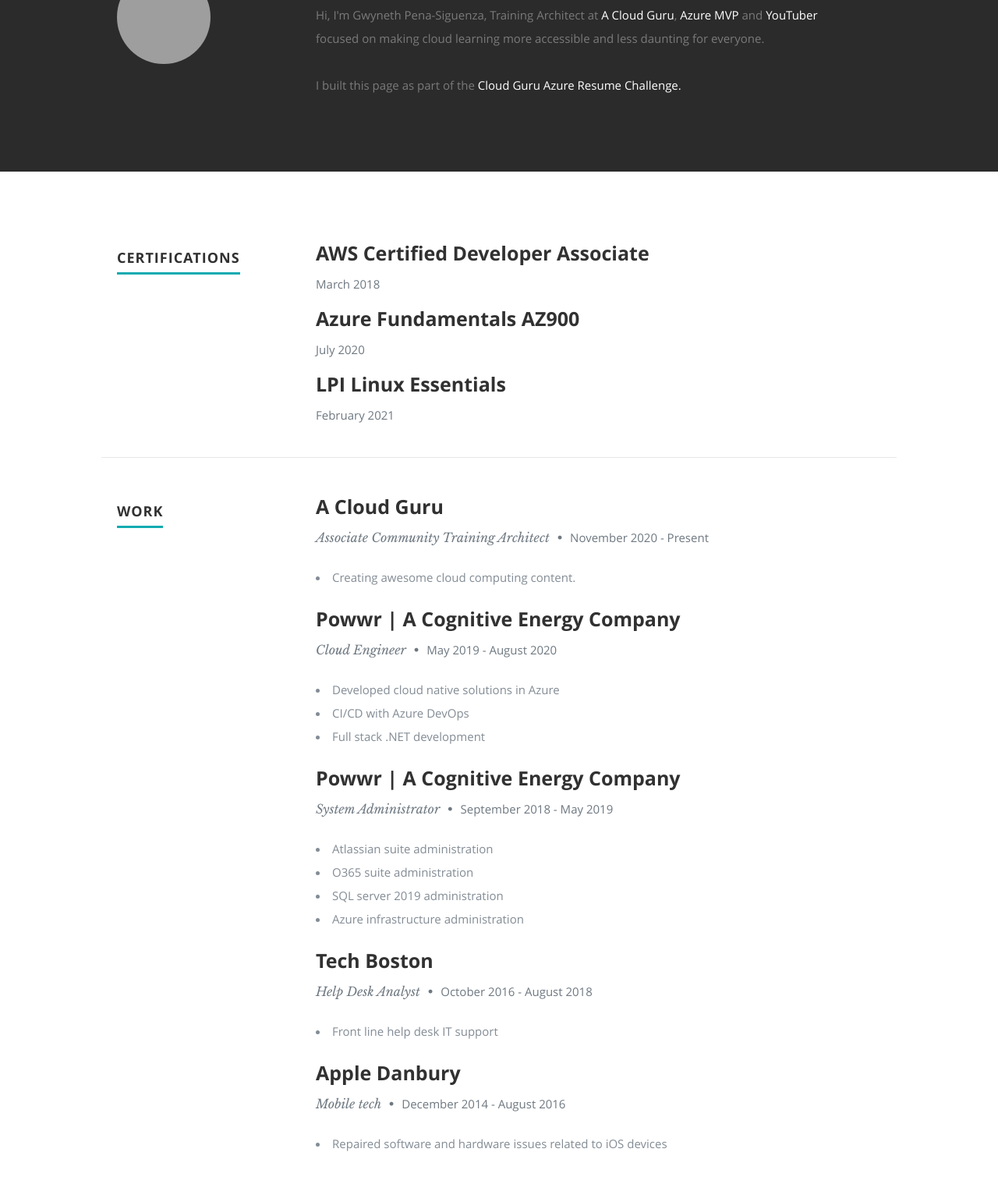
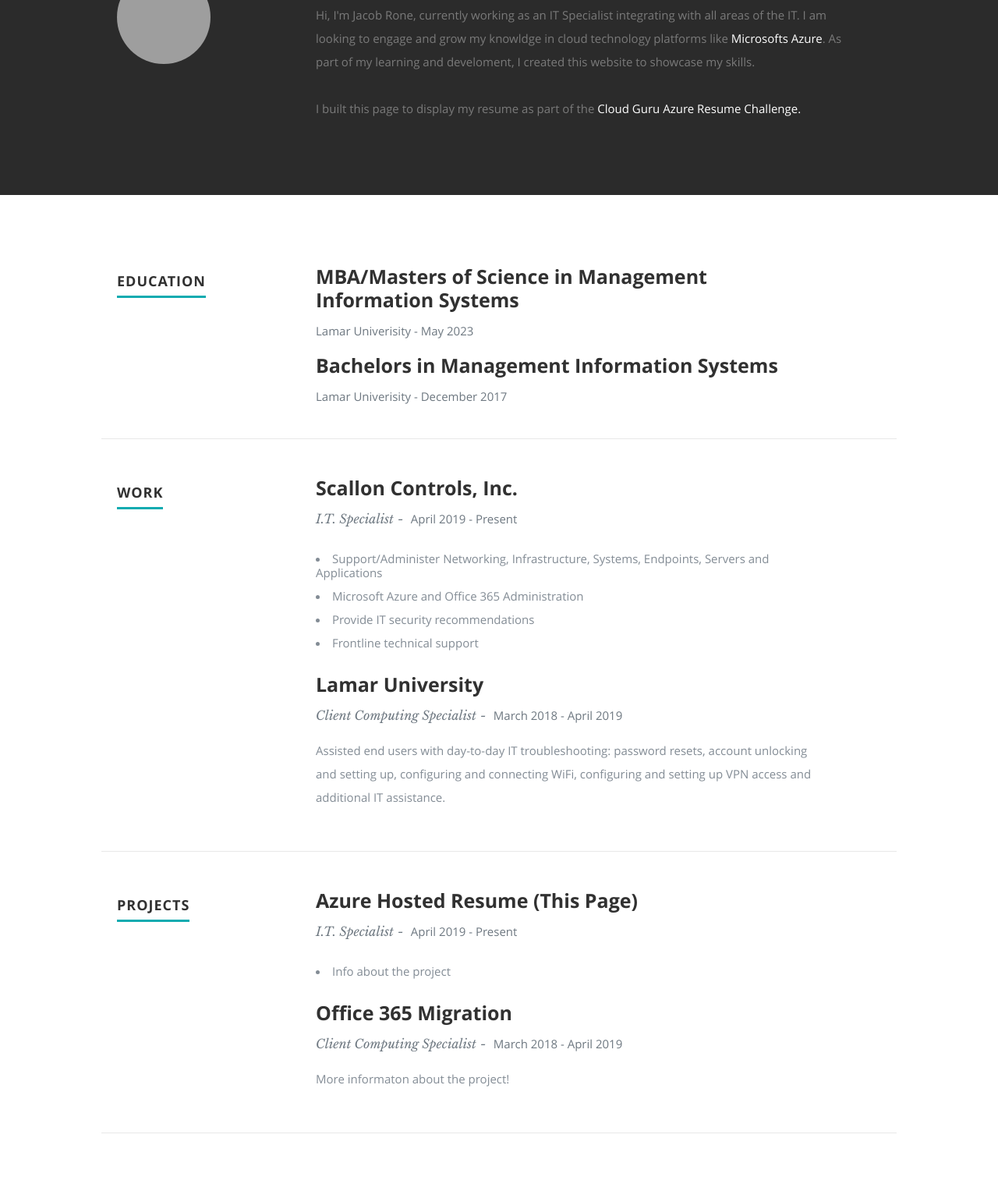
Before and after one commit to jacobrone/MyResume, a plain HTML site: page frontend/index.html in a window 1280 px wide. Shown: the part 934-2443 px from the top of the page at 78% size. Drawn offline with nearby package versions, Linux system fonts and the light colour scheme; grey boxes are pictures that could not be loaded.

Commit message:
Updated index and layout.css files

```diff
--- a/frontend/css/layout.css
+++ b/frontend/css/layout.css
@@ -261,7 +261,7 @@ ul#nav li.current a { color: #F06000; }
 #resume .header-col { padding-top: 9px; }
 #resume .main-col { padding-right: 10%; }
 
-.education, .work {
+.education, .work, .projects{
    margin-bottom: 48px;
    padding-bottom: 24px;
    border-bottom: 1px solid #E8E8E8;
--- a/frontend/index.html
+++ b/frontend/index.html
@@ -56,14 +56,14 @@
          <div class="banner-text">
             <h1 class="responsive-headline">Hi, I'm Jacob</h1>
 
-            <p>and this page has been viewed <a id="counter"></a> times :) </p>
+            <p>This page has been viewed <a id="counter"></a> times!</p>
             <ul class="social">
-               <li><a href="https://twitter.com/madebygps"><i class="fa fa-twitter"></i></a></li>
-               <li><a href="https://madebygps.com"><i class="fa fa-external-link"></i></a></li>
-               <li><a href="https://linkedin.com/in/gwyneth-pena"><i class="fa fa-linkedin"></i></a></li>
-               <li><a href="https://instagram.com/madebygps"><i class="fa fa-instagram"></i></a></li>
-               <li><a href="https://youtube.com/madebygps"><i class="fa fa-youtube"></i></a></li>
-               <li><a href="https://github.com/madebygps/cgc-azure-resume"><i class="fa fa-github"></i></a></li>
+               <li><a href="https://twitter.com/jacobrone"><i class="fa fa-twitter"></i></a></li>
+               <!--<li><a href="https://madebygps.com"><i class="fa fa-external-link"></i></a></li>-->
+               <li><a href="https://www.linkedin.com/in/jacob-rone-983049148/"><i class="fa fa-linkedin"></i></a></li>
+               <!--<li><a href="https://instagram.com/madebygps"><i class="fa fa-instagram"></i></a></li>-->
+               <!--<li><a href="https://youtube.com/madebygps"><i class="fa fa-youtube"></i></a></li>-->
+               <li><a href="https://github.com/jacobrone"><i class="fa fa-github"></i></a></li>
             </ul>
          </div>
       </div>
@@ -91,12 +91,12 @@
 
             <h2>ABOUT ME</h2>
 
-            <p> Hi, I'm Gwyneth Pena-Siguenza, <span>Training Architect at <a href="https://acloud.guru">A Cloud Guru</a></span>, <span> <a href="https://mvp.microsoft.com/en-us/PublicProfile/5003866">Azure MVP</a></span>
-               and <span><a href="https://youtube.com/madebygps">YouTuber</a></span> focused on making cloud learning more accessible and less daunting for everyone.
-
-         </br>
-      </br>
-       I built this page as part of the <span><a href="https://github.com/madebygps/cgc-azure-resume">Cloud Guru Azure Resume Challenge.</a></span>
+            <p> Hi, I'm Jacob Rone, currently working as an IT Specialist integrating with all areas of the IT. I am looking to engage and grow my knowldge in cloud technology platforms like
+               <span><a href='https://azure.microsoft.com/en-us/'>Microsofts Azure</a></span>.
+               As part of my learning and develoment, I created this website to showcase my skills.
+            </br>
+            </br>
+       I built this page to display my resume as part of the <span><a href="https://github.com/madebygps/cgc-azure-resume">Cloud Guru Azure Resume Challenge.</a></span>
 
 
          </div> <!-- end .main-col -->
@@ -115,7 +115,7 @@
       <div class="row education">
 
          <div class="three columns header-col">
-            <h1><span>Certifications</span></h1>
+            <h1><span>Education</span></h1>
          </div>
 
          <div class="nine columns main-col">
@@ -124,8 +124,8 @@
 
                <div class="twelve columns">
 
-                  <h3>AWS Certified Developer Associate</h3>
-                  <p class="info"><em class="date">March 2018</em></p>
+                  <h3>MBA/Masters of Science in Management Information Systems</h3>
+                  <p class="info"><em class="date">Lamar Univerisity - May 2023</em></p>
 
                </div>
 
@@ -135,19 +135,8 @@
 
                <div class="twelve columns">
 
-                  <h3>Azure Fundamentals AZ900</h3>
-                  <p class="info"><em class="date">July 2020</em></p>
-
-               </div>
-
-            </div> <!-- item end -->
-
-            <div class="row item">
-
-               <div class="twelve columns">
-
-                  <h3>LPI Linux Essentials</h3>
-                  <p class="info"><em class="date">February 2021</em></p>
+                  <h3>Bachelors in Management Information Systems</h3>
+                  <p class="info"><em class="date">Lamar Univerisity - December 2017</em></p>
 
                </div>
 
@@ -172,11 +161,17 @@
 
                <div class="twelve columns">
 
-                  <h3>A Cloud Guru</h3>
-                  <p class="info">Associate Community Training Architect <span>&bull;</span> <em class="date">November 2020 - Present</em></p>
+                  <h3>Scallon Controls, Inc.</h3>
+                  <p class="info">I.T. Specialist<span>&dash;</span> <em class="date">April 2019 - Present</em></p>
 
                   <p>
-                  <li>Creating awesome cloud computing content.</li>
+                  <li>Support/Administer Networking, Infrastructure, Systems, Endpoints, Servers and Applications</li>
+                  <li>Microsoft Azure and Office 365 Administration</li>
+                  <li>Provide IT security recommendations</li>
+                  <li>Frontline technical support</li>
+                  <!--<li>O365 suite administration</li>
+                  <li>SQL server 2019 administration</li>
+                  <li>Azure infrastructure administration</li>-->
                   </p>
 
                </div>
@@ -187,13 +182,42 @@
 
                <div class="twelve columns">
 
-                  <h3>Powwr | A Cognitive Energy Company</h3>
-                  <p class="info">Cloud Engineer <span>&bull;</span> <em class="date">May 2019 - August 2020</em></p>
+                  <h3>Lamar University</h3>
+                  <p class="info">Client Computing Specialist<span>&dash;</span> <em class="date">March 2018 - April 2019</em></p>
 
                   <p>
-                     <li>Developed cloud native solutions in Azure</li>
-                     <li>CI/CD with Azure DevOps</li>
-                     <li>Full stack .NET development</li>
+                  Assisted end users with day-to-day IT troubleshooting: password resets, account unlocking and setting up, configuring and connecting WiFi, configuring and setting up VPN access and additional IT assistance.
+                  </p>
+
+               </div>
+
+            </div> <!-- item end -->
+
+         </div> <!-- main-col end -->
+
+      </div> <!-- End Work -->
+
+
+
+      <!-- Projects
+      ----------------------------------------------- -->
+      <div class="row projects">
+
+         <div class="three columns header-col">
+            <h1><span>Projects</span></h1>
+         </div>
+
+         <div class="nine columns main-col">
+
+            <div class="row item">
+
+               <div class="twelve columns">
+
+                  <h3>Azure Hosted Resume (This Page)</h3>
+                  <p class="info">I.T. Specialist<span>&dash;</span> <em class="date">April 2019 - Present</em></p>
+
+                  <p>
+                  <li>Info about the project</li>
                   </p>
 
                </div>
@@ -204,54 +228,17 @@
 
                <div class="twelve columns">
 
-                  <h3>Powwr | A Cognitive Energy Company</h3>
-                  <p class="info">System Administrator <span>&bull;</span> <em class="date">September 2018 - May 2019</em></p>
+                  <h3>Office 365 Migration</h3>
+                  <p class="info">Client Computing Specialist<span>&dash;</span> <em class="date">March 2018 - April 2019</em></p>
 
                   <p>
-                  <li>Atlassian suite administration</li>
-                  <li>O365 suite administration</li>
-                  <li>SQL server 2019 administration</li>
-                  <li>Azure infrastructure administration</li>
+                 More informaton about the project!
                   </p>
 
                </div>
-
-            </div> <!-- item end -->
-
-            <div class="row item">
-
-               <div class="twelve columns">
-
-                  <h3>Tech Boston</h3>
-                  <p class="info">Help Desk Analyst <span>&bull;</span> <em class="date">October 2016 - August 2018</em></p>
-
-                  <p>
-                  <li>Front line help desk IT support</li>
-                  </p>
-
-               </div>
-
-            </div> <!-- item end -->
-
-            <div class="row item">
-
-               <div class="twelve columns">
-
-                  <h3>Apple Danbury</h3>
-                  <p class="info">Mobile tech <span>&bull;</span> <em class="date">December 2014 - August 2016</em></p>
-
-                  <p>
-                  <li>Repaired software and hardware issues related to iOS devices</li>
-
-                  </p>
-
-               </div>
-
-            </div> <!-- item end -->
-
          </div> <!-- main-col end -->
 
-      </div> <!-- End Work -->
+      </div> <!-- End Projects -->
 
 
 
```
